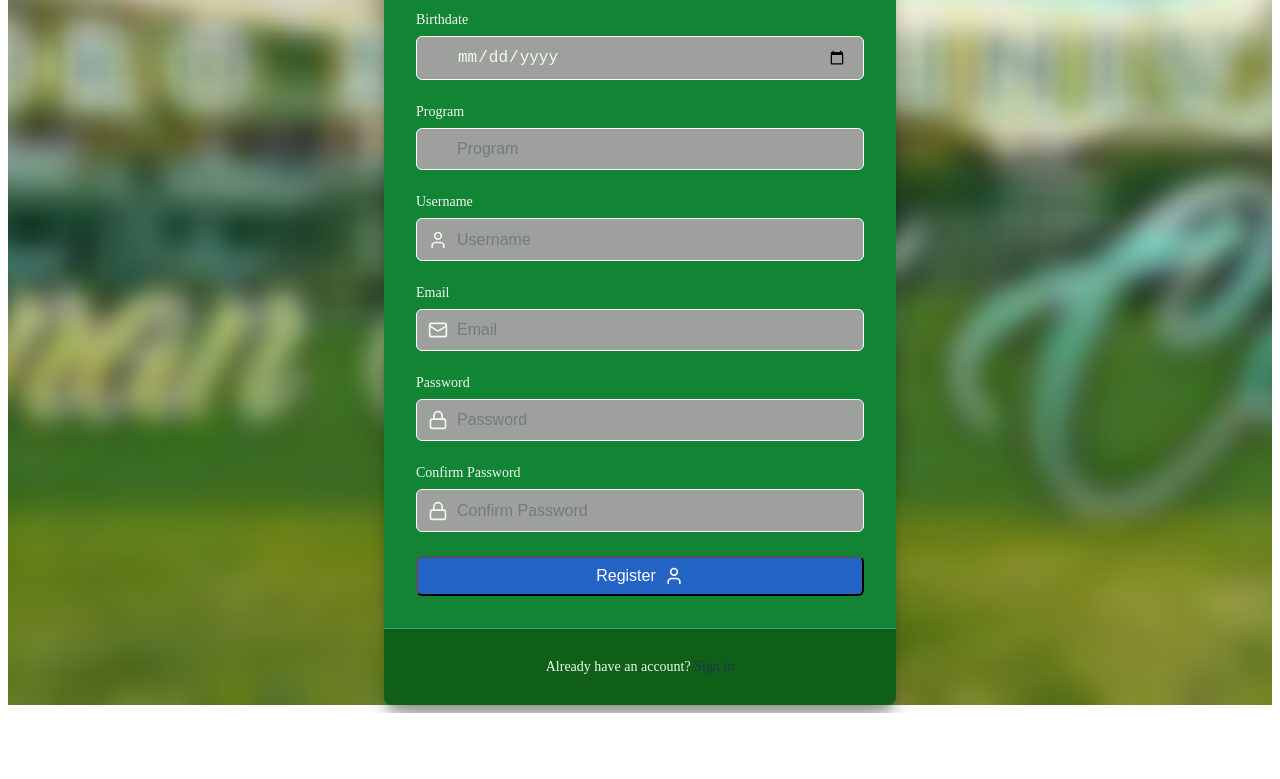
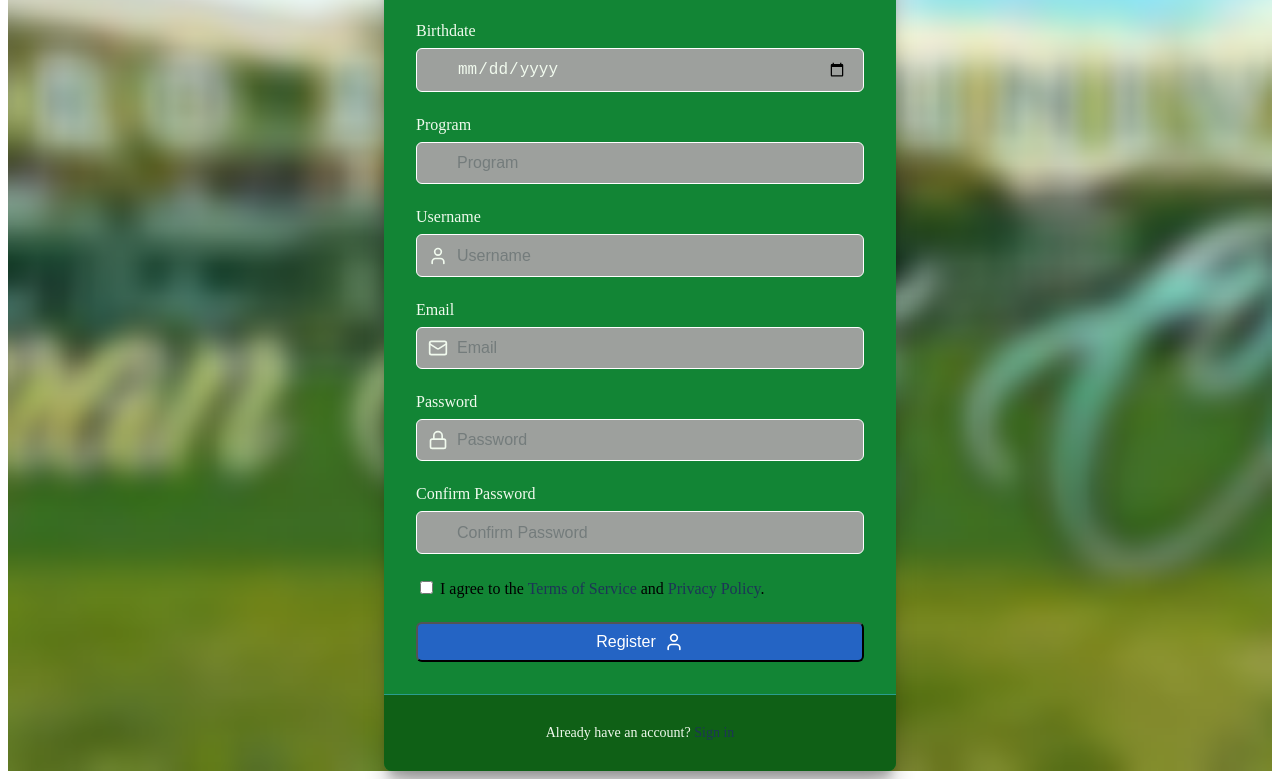
Before and after one commit to l4nszxc/appdev_system, a Vue app in the folder frontend/: page /register in a window 1280 px wide. Shown: the part 743-1522 px from the top of the page. Before the commit the page ends 1456 px from the top, so only its background shows below. Built offline with nearby package versions, Linux system fonts and the light colour scheme.

Commit message:
w/ privacypolicy and terms and condition

```diff
--- a/frontend/src/router/index.js
+++ b/frontend/src/router/index.js
@@ -6,9 +6,10 @@ import UserHome from '../views/user/userHome.vue';
 import UserProfile from '../views/user/UserProfile.vue';
 import UserChat from '@/views/user/userChat.vue';
 import UserHeartToHeartRoom from '@/views/user/userHeartToHeartRoom.vue';
+import TermsAndConditions from '../views/TermsAndConditions.vue';
+import PrivacyPolicy from '../views/PrivacyPolicy.vue';
 
-
-//Admin imports
+// Admin imports
 import AdminHome from '@/views/admin/adminHome.vue';
 import AdminEmpathyC from '@/views/admin/adminEmpathyC.vue';
 import AdminFeed from '@/views/admin/adminFeed.vue';
@@ -27,19 +28,19 @@ const routes = [
     path: '/login',
     name: 'login',
     component: Login,
-    meta: { requiresGuest: true }, // Add meta field for guest requirement
+    meta: { requiresGuest: true }, // Only accessible if not logged in
   },
   {
     path: '/register',
     name: 'register',
     component: Register,
-    meta: { requiresGuest: true }, // Add meta field for guest requirement
+    meta: { requiresGuest: true }, // Only accessible if not logged in
   },
   {
     path: '/user-home',
     name: 'userHome',
     component: UserHome,
-    meta: { requiresAuth: true },
+    meta: { requiresAuth: true }, // Requires authentication
   },
   {
     path: '/user/userprofile',
@@ -51,21 +52,27 @@ const routes = [
     path: '/user/userChat',
     name: 'userChat',
     component: UserChat,
-    meta: { requiresAuth: true},
+    meta: { requiresAuth: true },
   },
   {
-    path:'/user/userHeartToHeartRoom',
+    path: '/user/userHeartToHeartRoom',
     name: 'userHeartToHeartRoom',
     component: UserHeartToHeartRoom,
-    meta: {requiresAuth: true},
+    meta: { requiresAuth: true },
   },
-
-  //ADMIN ROUTES
   {
-    path: '/admin-home',
-    name: 'adminHome',
-    component: AdminHome,
+    path: '/terms-and-conditions',
+    name: 'termsAndConditions',
+    component: TermsAndConditions,
+    // No meta, accessible to everyone
   },
+  {
+    path: '/privacy-policy',
+    name: 'privacyPolicy',
+    component: PrivacyPolicy,
+    // No meta, accessible to everyone
+  },
+  // ADMIN ROUTES
   {
     path: '/admin-home',
     name: 'adminHome',
@@ -102,7 +109,6 @@ const routes = [
     component: Users,
   },
   {
-
     path: '/feed',
     name: 'feed',
     component: () => import('../views/user/Feed.vue'), // Lazy-load the Feed component
@@ -123,6 +129,8 @@ router.beforeEach((to, from, next) => {
     next({ name: 'login' }); // Redirect to login if not authenticated
   } else if (to.meta.requiresGuest && isLoggedIn) {
     next({ name: 'userHome' }); // Redirect to user home if already logged in
+  } else if (isLoggedIn && (to.name === 'termsAndConditions' || to.name === 'privacyPolicy')) {
+    next({ name: 'userHome' }); // Redirect logged-in users away from these pages
   } else {
     next(); // Proceed to the route
   }
--- /dev/null
+++ b/frontend/src/views/PrivacyPolicy.vue
@@ -0,0 +1,18 @@
+<template>
+    <Navbar />
+    <div class="privacy-container">
+      <h1>Privacy Policy</h1>
+      <p>Your privacy policy content goes here.</p>
+    </div>
+  </template>
+
+  <script setup>
+  import Navbar from '../components/Navbar.vue'; // Import Navbar component
+  </script>
+
+  <style scoped>
+  /* Add styles for privacy policy */
+  .privacy-container {
+    padding: 20px;
+  }
+  </style>
--- a/frontend/src/views/Register.vue
+++ b/frontend/src/views/Register.vue
@@ -150,7 +150,7 @@
           <!-- Confirm Password Field -->
           <div class="form-group">
             <label for="confirmPassword" class="form-label">Confirm Password</label>
-            <div class="input-wrapper">
+            <div class="input -wrapper">
               <Lock class="input-icon" :size="20" />
               <input
                 id="confirmPassword"
@@ -163,10 +163,25 @@
             </div>
           </div>
 
+          <!-- Agreement Checkbox -->
+          <div class="form-group">
+            <label>
+              <input
+                type="checkbox"
+                v-model="agreementAccepted"
+                required
+              />
+              I agree to the
+              <router-link to="/terms-and-conditions" class="link">Terms of Service</router-link>
+              and
+              <router-link to="/privacy-policy" class="link">Privacy Policy</router-link>.
+            </label>
+          </div>
+
           <!-- Register Button -->
           <button type="submit" class="submit-button">
             Register
-            <User Plus class="button-icon" :size="20" />
+            <User  Plus class="button-icon" :size="20" />
           </button>
         </form>
       </div>
@@ -200,10 +215,16 @@ const username = ref('')
 const email = ref('')
 const password = ref('')
 const confirmPassword = ref('')
+const agreementAccepted = ref(false); // State for agreement checkbox
 
 const register = async () => {
   if (password.value !== confirmPassword.value) {
     alert('Passwords do not match!'); // Password mismatch notification
+    return;
+  }
+
+  if (!agreementAccepted.value) {
+    alert('You must accept the Terms of Service and Privacy Policy to register.'); // Agreement not accepted
     return;
   }
 
@@ -223,9 +244,7 @@ const register = async () => {
     });
 
     alert(response.data.message); // Success notification
-
-    // Redirect to the login page after successful registration
-    router.push({ path: '/login' }); // Change to your login route
+    router.push({ path: '/login' }); // Redirect to login page
 
   } catch (error) {
     alert(error.response.data.message || 'An error occurred'); // Generic error message
@@ -233,6 +252,7 @@ const register = async () => {
 };
 
 </script>
+
 
 <style scoped>
 /* Main container with gradient background */
@@ -295,7 +315,7 @@ const register = async () => {
 
 /* Label and icon colors */
 .form-label {
-  font-size: 0.875rem;
+  font-size: 0. 875rem;
   font-weight: 500;
   color: #f1faee;
 }
--- /dev/null
+++ b/frontend/src/views/TermsAndConditions.vue
@@ -0,0 +1,18 @@
+<template>
+    <Navbar />
+    <div class="terms-container">
+      <h1>Terms and Conditions</h1>
+      <p>Your terms and conditions content goes here.</p>
+    </div>
+  </template>
+
+  <script setup>
+  import Navbar from '../components/Navbar.vue'; // Import Navbar component
+  </script>
+
+  <style scoped>
+  /* Add styles for terms and conditions */
+  .terms-container {
+    padding: 20px;
+  }
+  </style>
```
